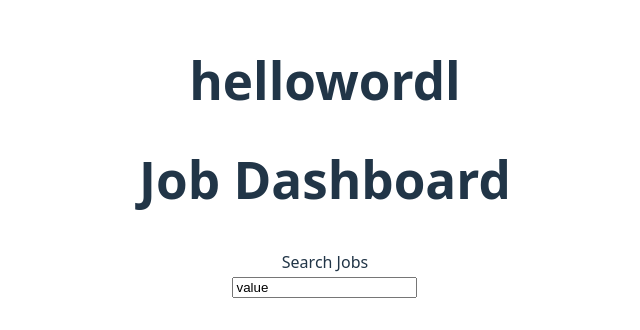
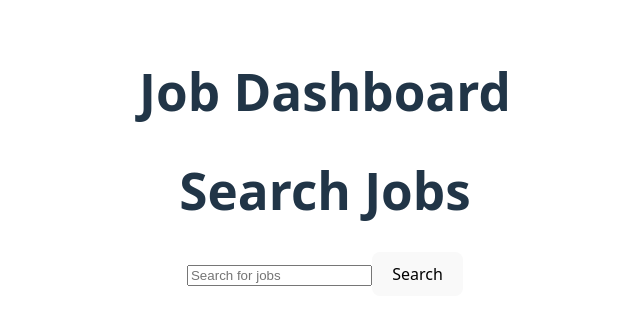
Before and after one commit to akazad12/320-SBA, a React (Vite) app: page / in a window 1280 px wide. Shown: the part 242-572 px from the top of the page, without its empty margins (315-955 px from the left). Built offline with nearby package versions, Linux system fonts and the light colour scheme.

Commit message:
modified home

```diff
--- a/package.json
+++ b/package.json
@@ -10,6 +10,7 @@
     "preview": "vite preview"
   },
   "dependencies": {
+    "axios": "^1.13.6",
     "react": "^19.2.0",
     "react-dom": "^19.2.0",
     "react-router-dom": "^7.13.1"
--- a/src/App.jsx
+++ b/src/App.jsx
@@ -12,7 +12,6 @@ function App() {
 
   return (
     <>
-    <h1>hellowordl</h1>
     <Navbar />
     <Routes>
     <Route path = '/' element={<Home/>} />
--- /dev/null
+++ b/src/components/JobCard.jsx
@@ -0,0 +1,11 @@
+function JobCard({job}) {
+    return (
+        <div className="job-card">
+            <h3>{job.title}</h3>
+            <p>{job.company_name}</p>
+            <p>{job.candidate_required_location}</p>
+        </div>
+    )
+}
+
+export default JobCard
--- a/src/pages/Home.jsx
+++ b/src/pages/Home.jsx
@@ -1,20 +1,44 @@
-import { useState } from "react"
+import { useState } from "react";
+import axios from "axios";
+import JobCard from "../components/JobCard";
 
-function Home(){
-    console.log('hello')
-    return (
-        <div>
-            Search Jobs
+function Home() {
+  const [searchTerm, setSearchTerm] = useState("");
+  const [jobs, setjobs] = useState([]);
 
-            {/* SearchForm */}
-            <form>
-                <input
-                type= 'text'
-                placeholder= "Search for jobs"
-                value= "value"
-                />
-            </form>
-        </div>
-    )
+  async function handleSubmit(e) {
+    e.preventDefault();
+    try {
+      let res = await axios.get(`https://remotive.com/api/remote-jobs?search=${searchTerm}`, {
+      });
+      console.log(res.data)
+      setjobs(res.datajobs);
+    } catch (err) {
+      console.error(err.message);
+    }
+  }
+
+  return (
+    <div className="home">
+      <h1>Search Jobs</h1>
+      {/* SearchForm */}
+      <form onSubmit={handleSubmit}>
+        <input
+          type="text"
+          placeholder="Search for jobs"
+          value={searchTerm}
+          onChange={(e) => setSearchTerm(e.target.value)}
+        />
+        <button type="submit">Search</button>
+      </form>
+
+       <div >
+        {jobs.map((job) => (
+          <JobCard key={job.uuid} job={job} />
+        ))}
+
+      </div>
+    </div>
+  );
 }
 export default Home;
```
Also changed, not shown: 2 other files (tests, documents, lock files or other folders).
